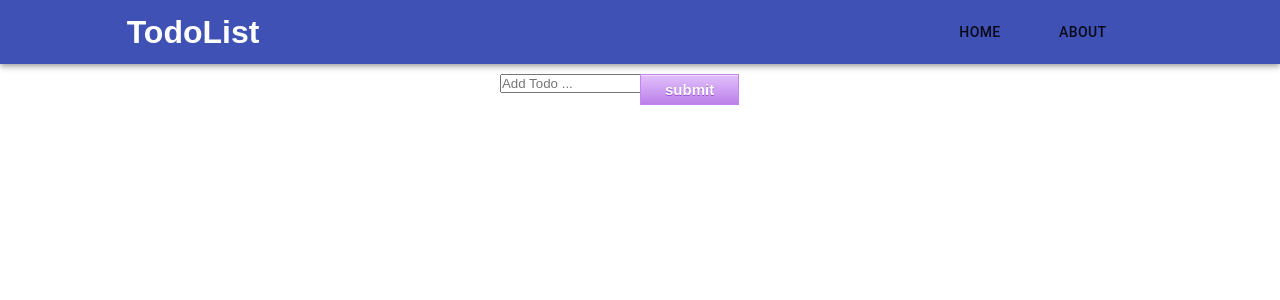
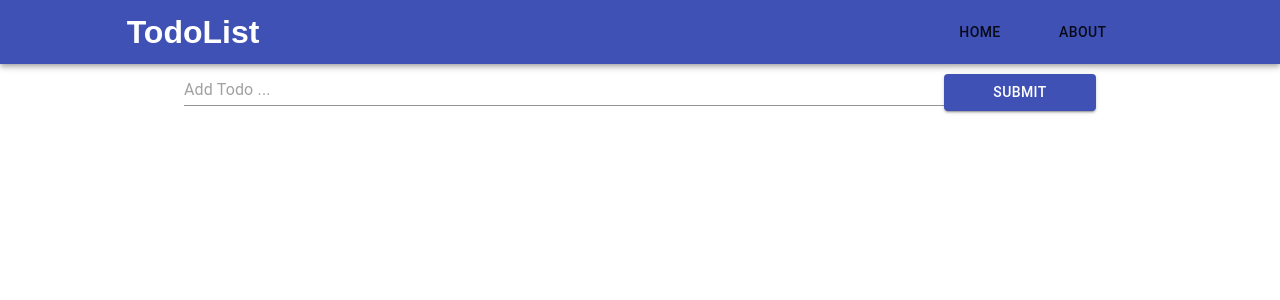
Before and after one commit to sabyanna/ReactTodoApp, a React (Create React App) app: page / in a window 1280 px wide. Shown: the top 300 px of the page. Built offline with nearby package versions, Linux system fonts and the light colour scheme; no server answers; the HTML template or start-up script is replaced by a standard one.

Commit message:
addTodo form style added

```diff
--- a/src/App.css
+++ b/src/App.css
@@ -24,43 +24,19 @@ a {
 }
 
 
+.addForm {
+  padding: 10px 0;
+}
+
+.todoItemDiv {
+  background-color: #f4f4f4;
+  padding: 10px;
+  border-bottom: 1px #ccc solid;
+
+}
 
 .btn {
-  display: inline-block;
-  border: none;
-  -moz-box-shadow:inset 0px 1px 0px 0px #efdcfb;
-	-webkit-box-shadow:inset 0px 1px 0px 0px #efdcfb;
-	box-shadow:inset 0px 1px 0px 0px #efdcfb;
-	background:-webkit-gradient(linear, left top, left bottom, color-stop(0.05, #dfbdfa), color-stop(1, #bc80ea));
-	background:-moz-linear-gradient(top, #dfbdfa 5%, #bc80ea 100%);
-	background:-webkit-linear-gradient(top, #dfbdfa 5%, #bc80ea 100%);
-	background:-o-linear-gradient(top, #dfbdfa 5%, #bc80ea 100%);
-	background:-ms-linear-gradient(top, #dfbdfa 5%, #bc80ea 100%);
-	background:linear-gradient(to bottom, #dfbdfa 5%, #bc80ea 100%);
-	filter:progid:DXImageTransform.Microsoft.gradient(startColorstr='#dfbdfa', endColorstr='#bc80ea',GradientType=0);
-	background-color:#dfbdfa;
-	border:1px solid #c584f3;
-	display:inline-block;
-	cursor:pointer;
-	color:#ffffff;
-	font-family:Arial;
-	font-size:15px;
-	font-weight:bold;
-	padding:6px 24px;
-	text-decoration:none;
-	text-shadow:0px 1px 0px #9752cc;
-  cursor: pointer;
-}
-
-.btn:hover {
-  background:-webkit-gradient(linear, left top, left bottom, color-stop(0.05, #bc80ea), color-stop(1, #dfbdfa));
-	background:-moz-linear-gradient(top, #bc80ea 5%, #dfbdfa 100%);
-	background:-webkit-linear-gradient(top, #bc80ea 5%, #dfbdfa 100%);
-	background:-o-linear-gradient(top, #bc80ea 5%, #dfbdfa 100%);
-	background:-ms-linear-gradient(top, #bc80ea 5%, #dfbdfa 100%);
-	background:linear-gradient(to bottom, #bc80ea 5%, #dfbdfa 100%);
-	filter:progid:DXImageTransform.Microsoft.gradient(startColorstr='#bc80ea', endColorstr='#dfbdfa',GradientType=0);
-	background-color:#bc80ea;
+	margin: 70px;
 }
 
 .deleteBtn {
@@ -82,14 +58,3 @@ a {
 	cursor: pointer;
 	float: right;
   }
-
-.addForm {
-  padding: 10px 0;
-}
-
-.todoItemDiv {
-  background-color: #f4f4f4;
-  padding: 10px;
-  border-bottom: 1px #ccc solid;
-
-}
--- a/src/App.js
+++ b/src/App.js
@@ -17,7 +17,6 @@ class App extends Component {
     return (
       <Provider store={store}>
           <Router>
-          <div className="App">
                 <Header/>
                 <Container maxWidth="md">
                   <Route exact path="/" render={props => (
@@ -28,7 +27,7 @@ class App extends Component {
                   )} />
                   <Route path="/about" component={About}/>
               </Container>
-            </div>
+
 
         </Router>
       </Provider>
--- a/src/components/AddTodo.js
+++ b/src/components/AddTodo.js
@@ -2,6 +2,8 @@ import React, { Component } from 'react';
 import { connect } from 'react-redux';
 import { addTodo } from '../actions/todoActions';
 import Grid from '@material-ui/core/Grid';
+import TextField from '@material-ui/core/TextField';
+import Button from '@material-ui/core/Button';
 
 export class AddTodo extends Component {
     state = {
@@ -18,32 +20,37 @@ export class AddTodo extends Component {
 
     render() {
         return (
+
+            <form className="addForm" onSubmit={this.onSubmit} style={{ display: 'flex'}}>
                 <Grid
                     justify="center"
                     container
+                    maxWidth="sm"
+                    spacing={24}
+
                 >
-                <form className="addForm" onSubmit={this.onSubmit} style={{ display: 'flex'}}>
-                <Grid item xs={6}>
-                    <input
+                    <Grid item xs={10}>
+                        <TextField
                             type="text"
                             name="title"
-                        style={{flex: '10', paddig: '5px'}}
                             placeholder="Add Todo ..."
                             value={this.state.title}
                             onChange={this.onChange}
+                            fullWidth
                         />
                         </Grid>
-                    <Grid item xs={3}>
-                    <input
+                    <Grid item xs={2}>
+                        <Button
+                            variant="contained"
+                            color="primary"
                             type="submit"
                             value="submit"
                             className="btn"
-                        style={{felx: '1'}}
-                    />
+                            fullWidth
+                        >Submit</Button>
                     </Grid>
-
+                </Grid>
             </form>
-            </Grid>
         )
     }
 }
--- a/src/components/layout/Header.js
+++ b/src/components/layout/Header.js
@@ -14,7 +14,8 @@ import { Link } from 'react-router-dom';
             <Toolbar>
                 <Grid
                     justify="center"
-                    container maxWidth="sm"
+                    container
+                    maxWidth="sm"
                     spacing={24}
                 >
                     <Grid item xs={8}>
```
Lines whose indentation alone changed are shown as unchanged.
